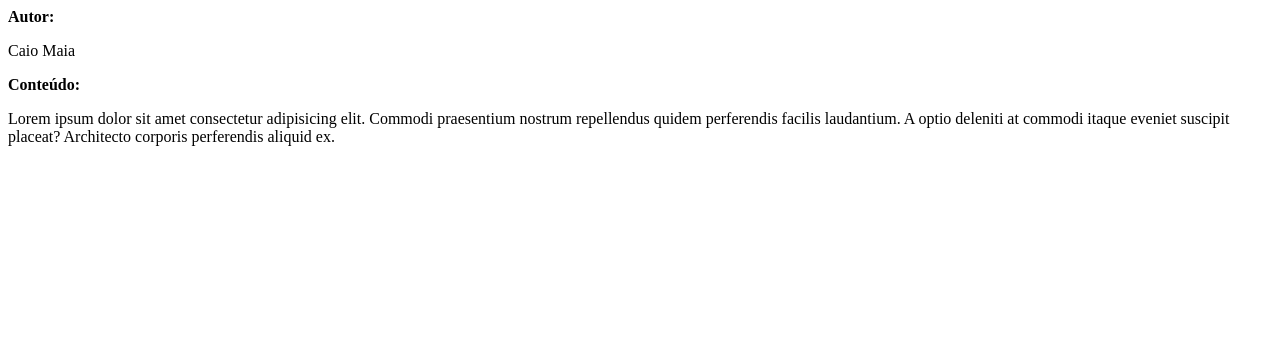
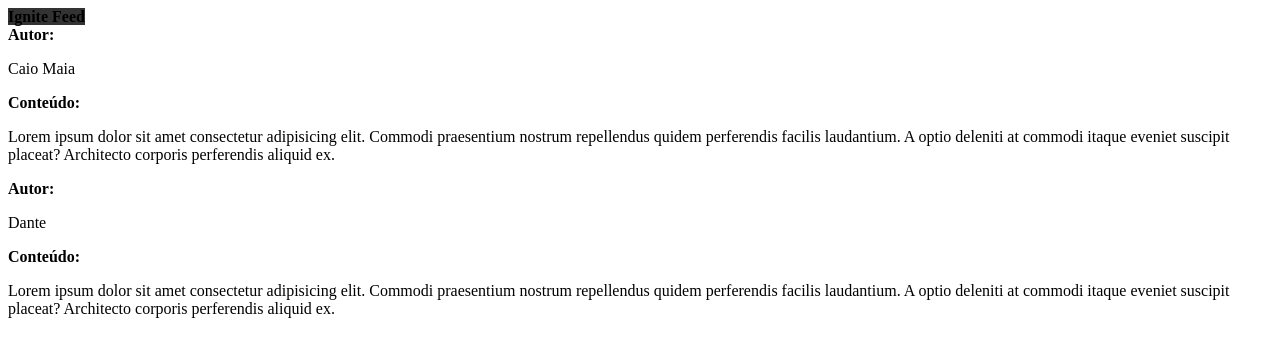
Before and after one commit to maiasb/ignite-22-react, a React app in the folder 01-fundamentos-react-ts/: page / in a window 1280 px wide. Shown: the top 356 px of the page. Built offline with nearby package versions, Linux system fonts and the light colour scheme; the HTML template or start-up script is replaced by a standard one.

Commit message:
Diretório renomeado e componente Header adicionado

```diff
--- a/01-fundamentos-react-ts/src/App.tsx
+++ b/01-fundamentos-react-ts/src/App.tsx
@@ -1,10 +1,16 @@
+import { Header } from './components/Header'
 import { Post } from './Post'
 
 export function App() {
   return (
     <>
+      <Header />
       <Post
         author="Caio Maia"
+        content="Lorem ipsum dolor sit amet consectetur adipisicing elit. Commodi praesentium nostrum repellendus quidem perferendis facilis laudantium. A optio deleniti at commodi itaque eveniet suscipit placeat? Architecto corporis perferendis aliquid ex."
+      />
+      <Post
+        author="Dante"
         content="Lorem ipsum dolor sit amet consectetur adipisicing elit. Commodi praesentium nostrum repellendus quidem perferendis facilis laudantium. A optio deleniti at commodi itaque eveniet suscipit placeat? Architecto corporis perferendis aliquid ex."
       />
     </>
--- /dev/null
+++ b/01-fundamentos-react-ts/src/components/Header.module.css
@@ -0,0 +1,4 @@
+.header {
+  background: #333;
+  height: 80px;
+}
--- /dev/null
+++ b/01-fundamentos-react-ts/src/components/Header.tsx
@@ -0,0 +1,5 @@
+import styles from './Header.module.css'
+
+export function Header() {
+  return <strong className={styles.header}>Ignite Feed</strong>
+}
--- /dev/null
+++ b/01-fundamentos-react-ts/src/styles.css
@@ -0,0 +1,4 @@
+body {
+  background: #121214;
+  color: #fff
+}
```
